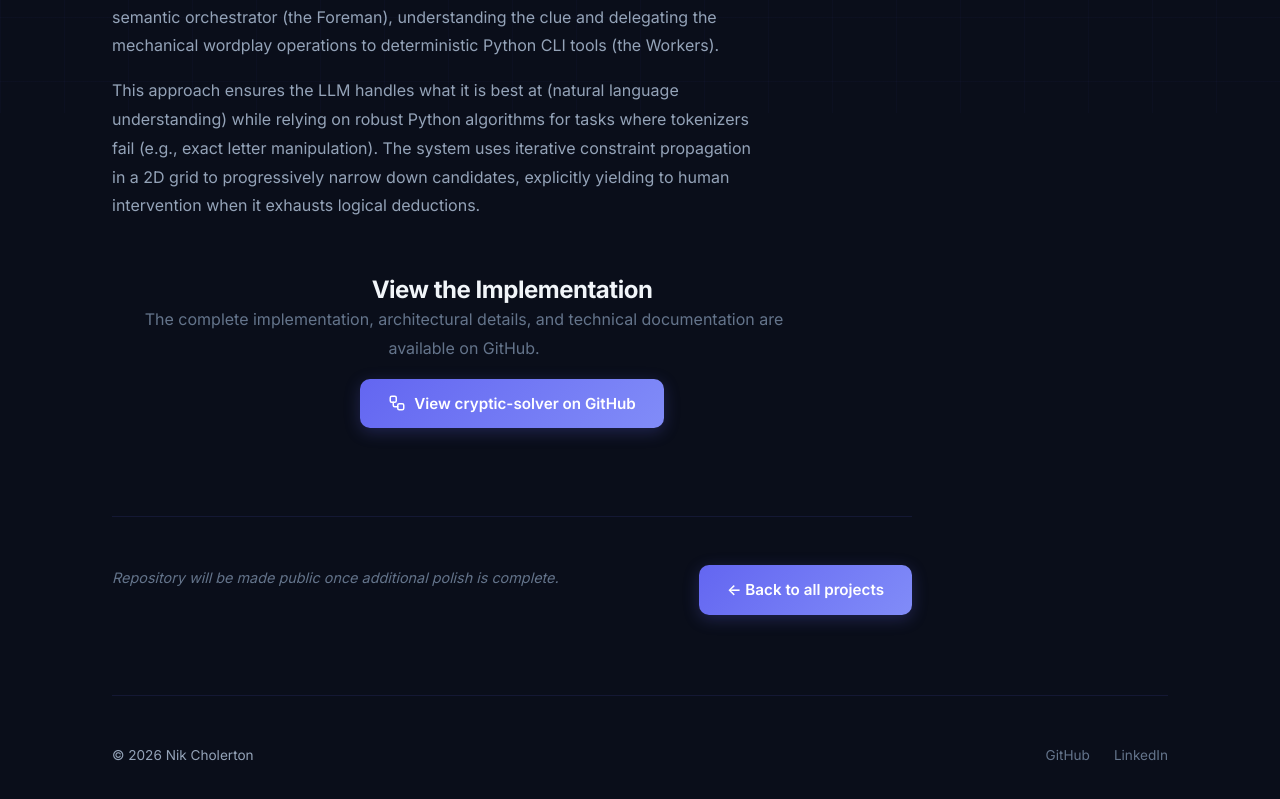
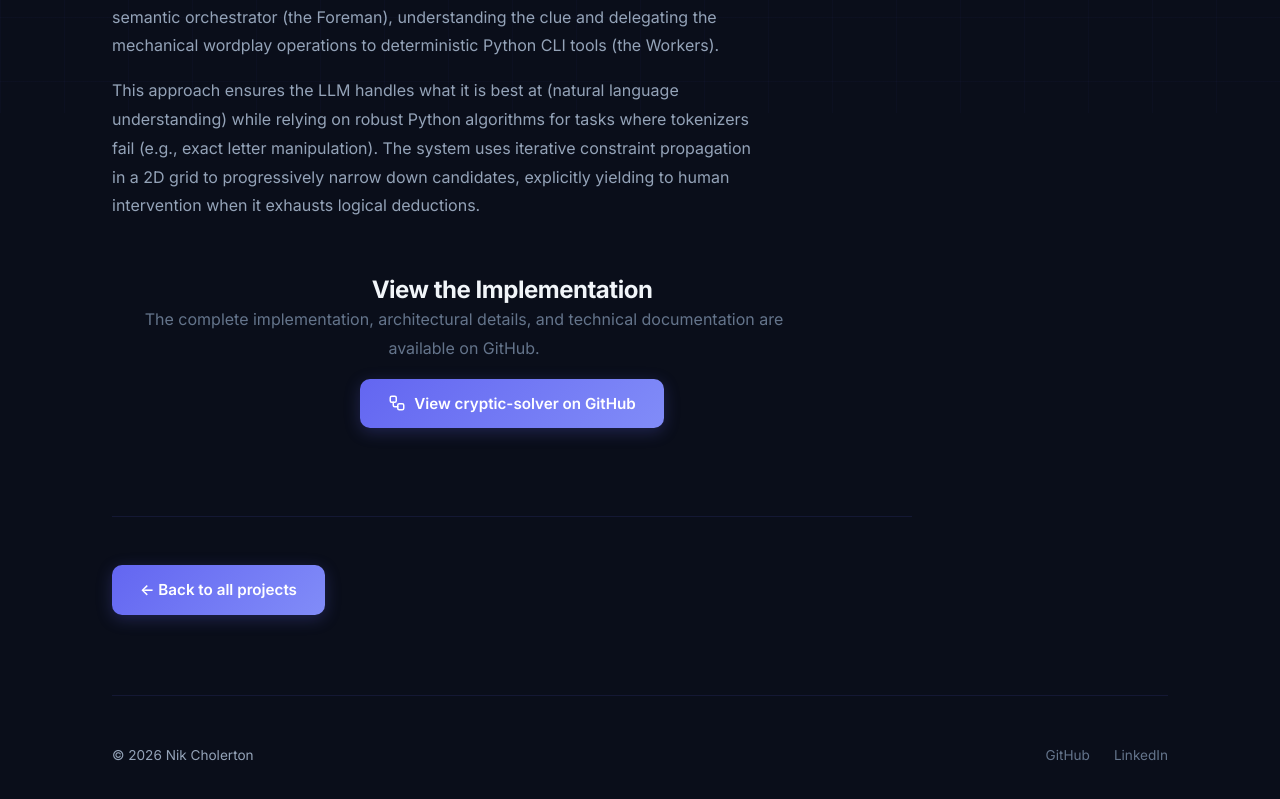
Before and after one commit to nikcholer/nikcholer.github.io, a React (Vite) app: page /case-studies/cryptic-solver in a window 1280 px wide. Shown: the part 687-1486 px from the top of the page. Built offline with nearby package versions, Linux system fonts and the light colour scheme.

Commit message:
Repo now public

```diff
--- a/src/pages/CrypticSolverStudy.tsx
+++ b/src/pages/CrypticSolverStudy.tsx
@@ -62,9 +62,6 @@ export default function CrypticSolverStudy() {
                 </section>
 
                 <footer className="case-study-footer">
-                    <p className="case-study-status">
-                        Repository will be made public once additional polish is complete.
-                    </p>
                     <Link to="/projects" className="hero-cta">
                         ← Back to all projects
                     </Link>
```
